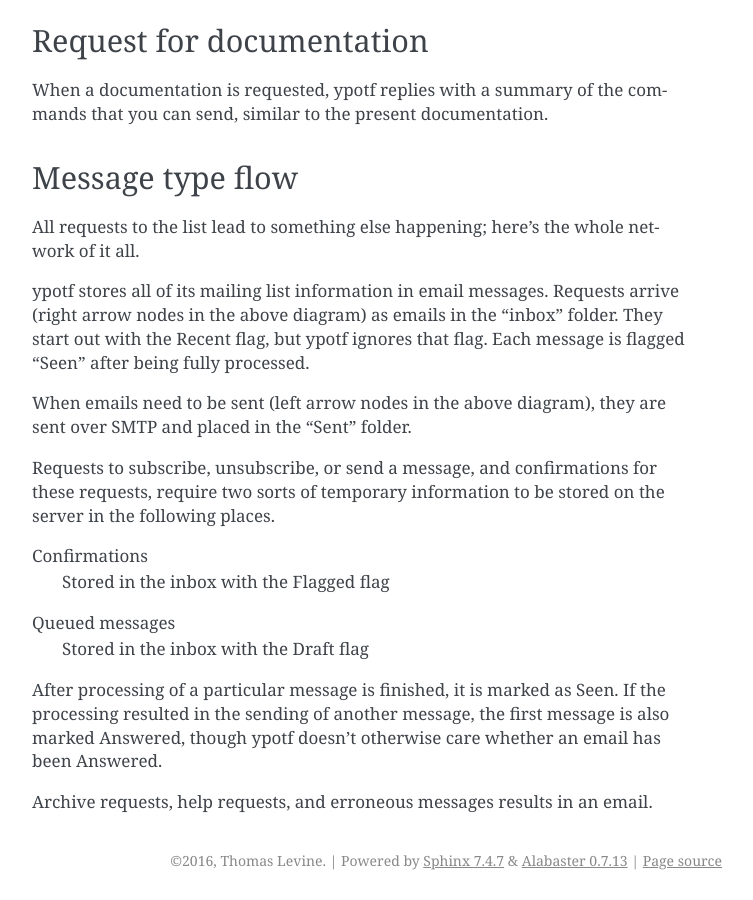
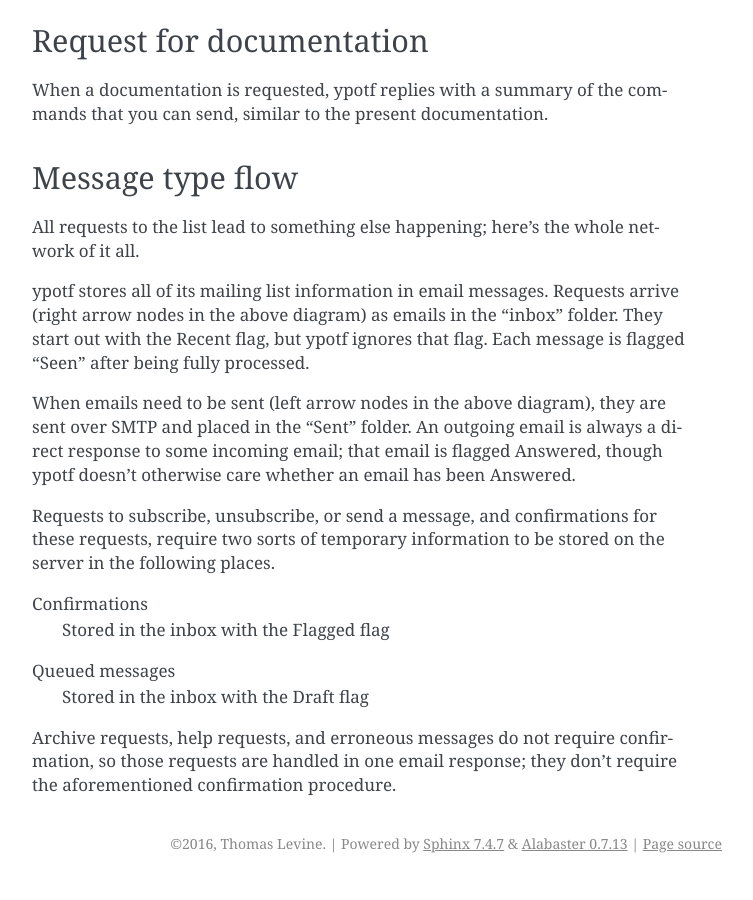
Before and after one commit to tlevine/ypotf, a Sphinx documentation site: the page built from docs/interacting.rst, in a window 1280 px wide and 900 px high, scrolled down 2479 px. Shown: the whole window, without its empty margins (388-1141 px from the left). Built offline with Sphinx 7.4.7, drawn with Linux system fonts in a browser that asks for light colours.

Commit message:
Automatic commit with j

```diff
--- a/docs/interacting.rst
+++ b/docs/interacting.rst
@@ -120,6 +120,9 @@ processed.
 
 When emails need to be sent (left arrow nodes in the above diagram),
 they are sent over SMTP and placed in the "Sent" folder.
+An outgoing email is always a direct response to some incoming email;
+that email is flagged Answered, though ypotf doesn't otherwise care
+whether an email has been Answered.
 
 Requests to subscribe, unsubscribe, or send a message, and confirmations
 for these requests, require two sorts of temporary information to be
@@ -130,11 +133,6 @@ Confirmations
 Queued messages
     Stored in the inbox with the Draft flag
 
-After processing of a particular message is finished, it is marked as
-Seen. If the processing resulted in the sending of another message, the
-first message is also marked Answered, though ypotf doesn't otherwise
-care whether an email has been Answered.
-
-
-Archive requests, help requests, and erroneous messages results in an
-email.
+Archive requests, help requests, and erroneous messages do not require
+confirmation, so those requests are handled in one email response;
+they don't require the aforementioned confirmation procedure.
```
